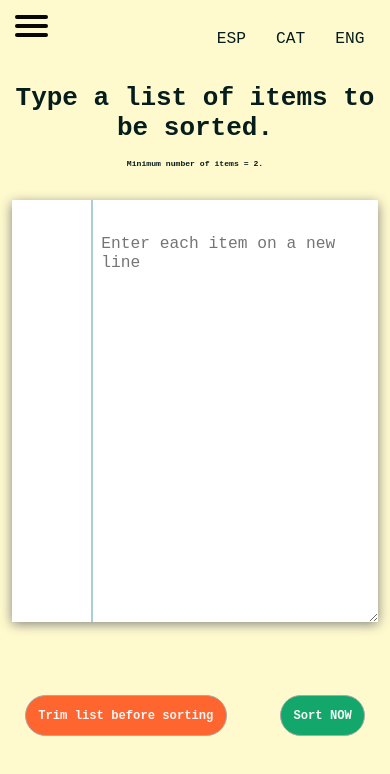
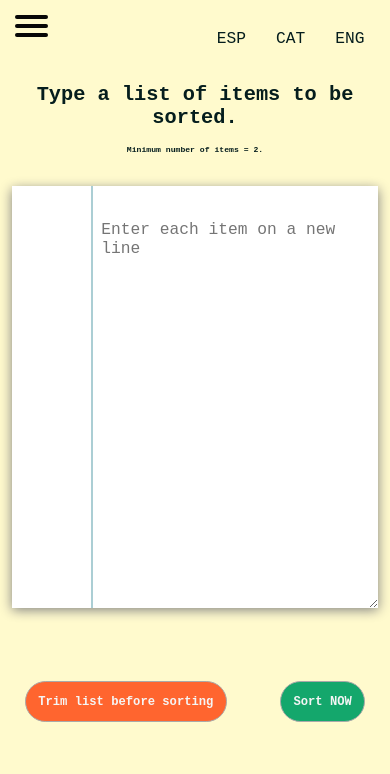
Before and after one commit to emma-craig/APPriori, a website: page list.html in a window 390 px wide. Drawn offline with nearby package versions, Linux system fonts and the light colour scheme; a web font is replaced by a local one.

Commit message:
h2 sizing

```diff
--- a/app.css
+++ b/app.css
@@ -163,7 +163,7 @@ h1 > span {
 }
 
 h2 {
-  font-size: 4.2rem;
+  font-size: 3.5rem;
   margin: 4rem auto 2rem auto;
   font-weight: 700;
 }
@@ -567,7 +567,7 @@ textarea:focus {
   }
 
   h2 {
-    font-size: 3.2rem;
+    font-size: 2.5rem;
     margin-bottom: 2rem;
     font-weight: 700;
   }
```
